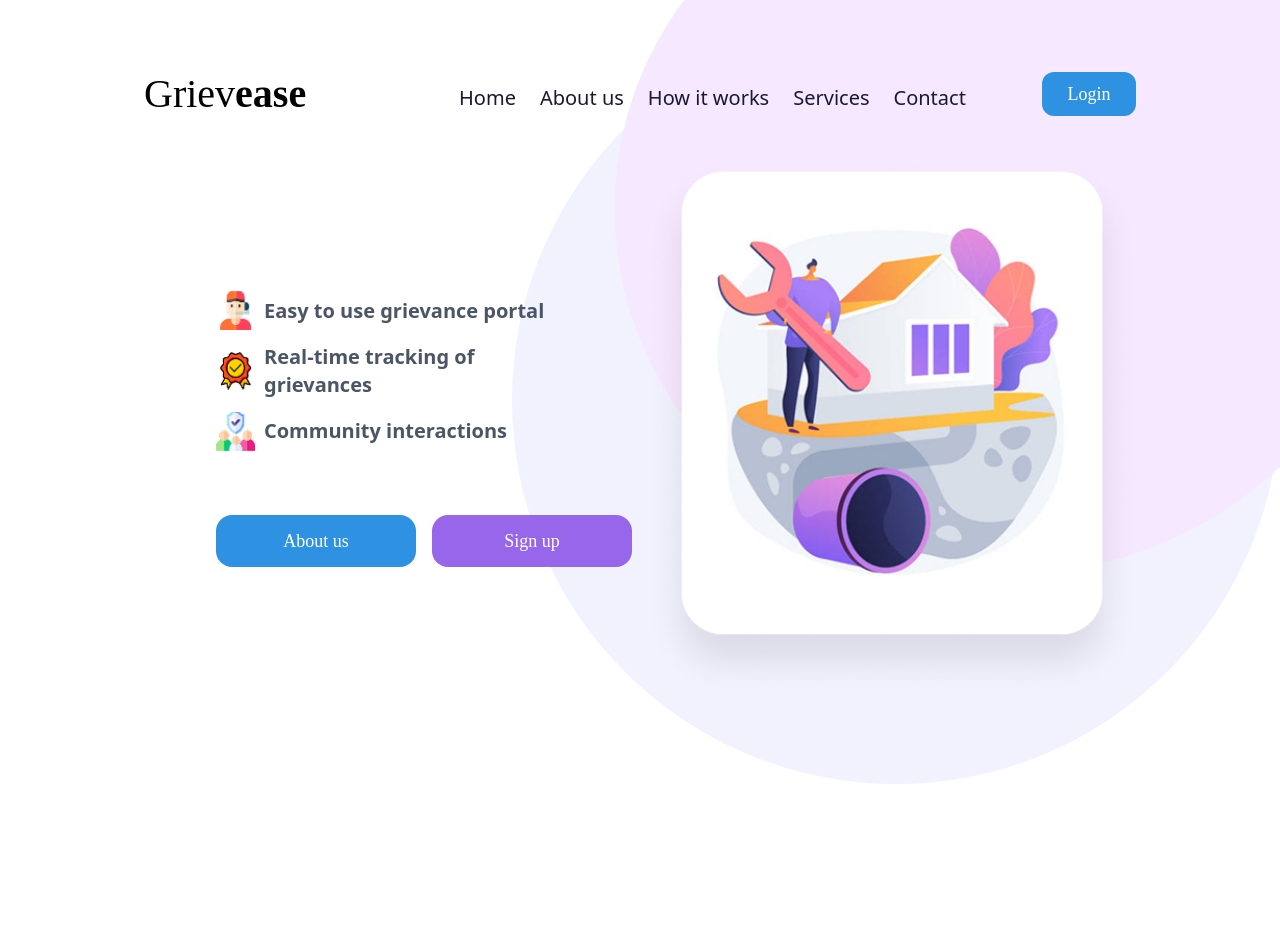
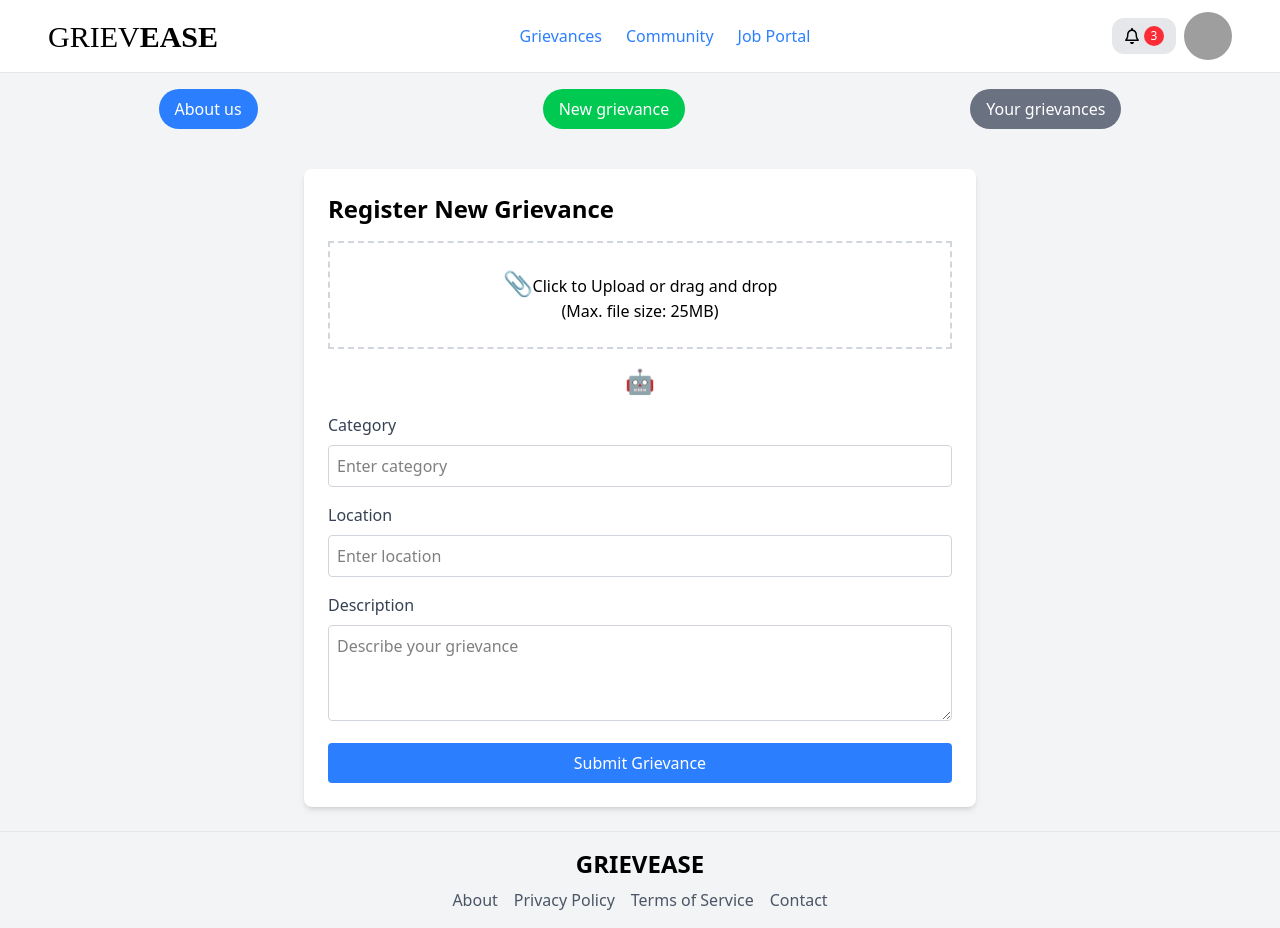
Before and after one commit to Harsh-technobot/Final-year_Project, a React (Vite) app in the folder grievease-frontend/: page /grievances in a window 1280 px wide. Before the commit the page ends 800 px from the top, so only its background shows below. Built offline with nearby package versions, Linux system fonts and the light colour scheme; grey boxes are pictures that could not be loaded.

Commit message:
added grievances submission page

```diff
--- a/grievease-frontend/package.json
+++ b/grievease-frontend/package.json
@@ -12,7 +12,9 @@
   "dependencies": {
     "@tailwindcss/vite": "^4.0.7",
     "react": "^18.3.1",
-    "react-dom": "^18.3.1"
+    "react-dom": "^18.3.1",
+    "react-icons": "^5.5.0",
+    "react-router-dom": "^7.2.0"
   },
   "devDependencies": {
     "@eslint/js": "^9.17.0",
--- a/grievease-frontend/src/App.jsx
+++ b/grievease-frontend/src/App.jsx
@@ -1,17 +1,23 @@
-import { useState } from 'react'
-import './App.css'
-import LandingPage from './pages/Landingpage/LandingPage'
+import { BrowserRouter as Router, Route, Routes } from 'react-router-dom';
+import LandingPage from './pages/Landingpage/LandingPage';
+import LoginForm from './pages/Landingpage/components/LoginForm';
+import SignupForm from './pages/Landingpage/components/SignupForm';
+import GrievancesHomepage from './pages/grievances/Grievanceshomepage';
+import './App.css';
 
 function App() {
-  const [count, setCount] = useState(0)
-
   return (
-    <>
-      <div className=''>
-       <LandingPage/>
+    <Router>
+      <div>
+        <Routes>
+          <Route path="/" element={<LandingPage />} />
+          <Route path="/login" element={<LoginForm />} />
+          <Route path="/signup" element={<SignupForm />} />
+          <Route path="/grievances" element={<GrievancesHomepage />} />
+        </Routes>
       </div>
-    </>
+    </Router>
   )
 }
 
-export default App
+export default App;
--- a/grievease-frontend/src/pages/Landingpage/LandingPage.jsx
+++ b/grievease-frontend/src/pages/Landingpage/LandingPage.jsx
@@ -11,7 +11,7 @@
   const [formType, setFormType] = useState(null);
 
   return (
-    <div className="w-screen min-h-screen px-4 sm:px-8 md:px-16 lg:px-32 py-6 sm:py-12 overflow-hidden relative">
+    <div className="w-screen h-screen px-4 sm:px-8 md:px-16 lg:px-32 py-6 sm:py-12 lg:overflow-hidden overflow-auto relative">
       <NavBar setFormType={setFormType} />
 
       {/* Background Elements */}
--- a/grievease-frontend/src/pages/Landingpage/components/LoginForm.jsx
+++ b/grievease-frontend/src/pages/Landingpage/components/LoginForm.jsx
@@ -1,9 +1,13 @@
 import React from "react";
 
 const LoginForm = () => {
-  const handleLogin = () => {
-    // Login functionality would be implemented here
-    console.log("Login button clicked");
+const handleLogin = () => {
+    // Store a demo token in local storage
+    localStorage.setItem('token', 'demo-token');
+    console.log("Login button clicked, token stored");
+    // Redirect to the dashboard
+    window.location.href = "/grievances";
+
   };
 
   return (
--- a/grievease-frontend/src/pages/Landingpage/components/NavBar.jsx
+++ b/grievease-frontend/src/pages/Landingpage/components/NavBar.jsx
@@ -1,5 +1,5 @@
 import React, { useState } from "react";
-
+import { Link } from "react-router-dom";
 const NavBar = ({ setFormType }) => {
   const [isMenuOpen, setIsMenuOpen] = useState(false);
 
@@ -50,13 +50,13 @@
         {/* Desktop Navigation */}
         <div className="hidden md:flex w-full justify-end pr-16">
           {buttons.map((button, index) => (
-            <a
+           <Link
            key={index}
-              href={button.link}
-              className="px-3 h-5 text-right text-[#171A31] text-xl   hover:text-[#2e91e2] transition duration-200"
+           to={button.link}
+           className="px-3 h-5 text-right text-[#171A31] text-xl hover:text-[#2e91e2] transition duration-200"
          >
            {button.name}
-            </a>
+         </Link>
           ))}
         </div>
 
@@ -72,14 +72,13 @@
         {isMenuOpen && (
           <div className="md:hidden absolute top-0 left-0 w-full h-screen bg-white flex flex-col items-center justify-center gap-8 z-40">
             {buttons.map((button, index) => (
-              <a
+             <Link
              key={index}
-                href={button.link}
-                className="text-[#171A31] text-xl font-medium font-['Poppins'] hover:text-[#2e91e2] transition duration-200"
-                onClick={() => setIsMenuOpen(false)}
+             to={button.link}
+             className="px-3 h-5 text-right text-[#171A31] text-xl hover:text-[#2e91e2] transition duration-200"
            >
              {button.name}
-              </a>
+           </Link>
             ))}
             <button
               onClick={() => {
--- a/grievease-frontend/src/pages/Landingpage/components/SignupForm.jsx
+++ b/grievease-frontend/src/pages/Landingpage/components/SignupForm.jsx
@@ -2,6 +2,12 @@
 import React from "react";
 
 function SignupForm() {
+  const handleSignup = () => {
+    // Store a demo token in local storage
+    localStorage.setItem('token', 'demo-token');
+    console.log("Signup button clicked, token stored");
+  };
+
   return (
     <div className="max-w-[411px]">
       <section className="flex flex-col px-10 pt-6 pb-3.5 w-full bg-slate-50 rounded-[40px] shadow-[0px_25px_40px_rgba(0,0,0,0.1)]">
@@ -65,7 +71,11 @@
         </div>
 
         <div className="flex justify-center mt-8">
-          <button className="gap-2.5 px-20 py-3.5 mt-8 max-w-full text-base font-semibold text-white whitespace-nowrap bg-blue-500 rounded-3xl min-h-[46px] w-[231px]">
+          <button
+            onClick={handleSignup}
+            className="gap-2.5 px-20 py-3.5 mt-8 max-w-full text-base font-semibold text-white whitespace-nowrap bg-blue-500 rounded-3xl min-h-[46px] w-[231px]"
+          >
+
             Signup
           </button>
         </div>
--- /dev/null
+++ b/grievease-frontend/src/pages/components/Logo.jsx
@@ -0,0 +1,19 @@
+import React from 'react'
+import { Link } from 'react-router-dom'
+
+const Logo = () => {
+  return (
+    <button className="text-center" >
+        <Link to="/">
+          <span className="text-black text-[30px] font-normal font-['Poppins']">
+            GRIEV
+          </span>
+          <span className="text-black text-[30px] font-bold font-['Poppins']">
+            EASE
+          </span>
+          </Link>
+        </button>
+  )
+}
+
+export default Logo
--- /dev/null
+++ b/grievease-frontend/src/pages/grievances/Grievanceshomepage.jsx
@@ -0,0 +1,164 @@
+import React, { useState } from "react";
+import Logo from "../components/Logo";
+import { FaRegBell } from "react-icons/fa6";
+
+const Grievanceshomepage = () => {
+  const [category, setCategory] = useState("");
+  const [location, setLocation] = useState("");
+  const [description, setDescription] = useState("");
+  const [file, setFile] = useState(null);
+  const [notifications, setNotifications] = useState(3); // Example notification count
+
+  const handleFileChange = (e) => {
+    const selectedFile = e.target.files[0];
+    if (selectedFile && selectedFile.size <= 25 * 1024 * 1024) {
+      // 25MB in bytes
+      setFile(selectedFile);
+    } else {
+      alert("File size must be less than 25MB");
+    }
+  };
+
+  const handleSubmit = (e) => {
+    e.preventDefault();
+    // Handle form submission logic here (e.g., API call)
+    console.log({ category, location, description, file });
+    alert("Grievance submitted successfully!");
+  };
+
+  return (
+    <div className="min-h-screen bg-gray-100 font-sans">
+      <nav className="flex justify-between items-center px-12  py-3 border-b bg-white  border-gray-200">
+        <Logo />
+        <div className="space-x-6">
+          <a href="/grievances" className="text-blue-500 hover:underline">
+            Grievances
+          </a>
+          <a href="/community" className="text-blue-500 hover:underline">
+            Community
+          </a>
+          <a href="/job-portal" className="text-blue-500 hover:underline">
+            Job Portal
+          </a>
+        </div>
+        <div className="flex items-center space-x-2">
+          <div className="flex bg-[#E5E7EB] px-3 py-2 items-center space-x-1 rounded-xl">
+            <FaRegBell className="  hover:text-blue-500" />
+
+          <span className="bg-red-500 text-white rounded-full w-5 h-5 flex items-center justify-center text-xs">
+            {notifications}
+          </span>
+          </div>
+          <img
+            src={"https://play-lh.googleusercontent.com/LeX880ebGwSM8Ai_zukSE83vLsyUEUePcPVsMJr2p8H3TUYwNg-2J_dVMdaVhfv1cHg=w240-h480-rw"}
+            alt="Profile"
+            className="w-12 h-12 rounded-full"
+          />
+        </div>
+      </nav>
+
+      <div className="flex justify-around p-4">
+        <button className="px-4 py-2 bg-blue-500 text-white rounded-full hover:bg-blue-600">
+          About us
+        </button>
+        <button className="px-4 py-2 bg-green-500 text-white rounded-full hover:bg-green-600">
+          New grievance
+        </button>
+        <button className="px-4 py-2 bg-gray-500 text-white rounded-full hover:bg-gray-600">
+          Your grievances
+        </button>
+      </div>
+
+      <div className="max-w-2xl mx-auto p-6 bg-white rounded-lg shadow-md my-6">
+        <h2 className="text-2xl font-semibold mb-4">Register New Grievance</h2>
+        <form onSubmit={handleSubmit} className="space-y-4">
+          <div className="mb-4">
+            <label
+              htmlFor="file-upload"
+              className="block w-full border-2 border-dashed border-gray-300 p-6 text-center cursor-pointer hover:border-gray-400"
+            >
+              <span className="text-2xl mb-2">📎</span>
+              Click to Upload or drag and drop
+              <br />
+              (Max. file size: 25MB)
+            </label>
+            <input
+              id="file-upload"
+              type="file"
+              onChange={handleFileChange}
+              className="hidden"
+              accept="image/*,application/pdf"
+            />
+            {file && (
+              <p className="text-gray-700 mt-2">Selected file: {file.name}</p>
+            )}
+          </div>
+
+          <div className="text-center text-2xl text-blue-500 mb-4">🤖</div>
+
+          <div className="space-y-2">
+            <label className="block text-gray-700">Category</label>
+            <input
+              type="text"
+              value={category}
+              onChange={(e) => setCategory(e.target.value)}
+              placeholder="Enter category"
+              className="w-full p-2 border border-gray-300 rounded"
+              required
+            />
+          </div>
+
+          <div className="space-y-2">
+            <label className="block text-gray-700">Location</label>
+            <input
+              type="text"
+              value={location}
+              onChange={(e) => setLocation(e.target.value)}
+              placeholder="Enter location"
+              className="w-full p-2 border border-gray-300 rounded"
+              required
+            />
+          </div>
+
+          <div className="space-y-2">
+            <label className="block text-gray-700">Description</label>
+            <textarea
+              value={description}
+              onChange={(e) => setDescription(e.target.value)}
+              placeholder="Describe your grievance"
+              className="w-full p-2 border border-gray-300 rounded h-24 resize-vertical"
+              required
+            />
+          </div>
+
+          <button
+            type="submit"
+            className="w-full bg-blue-500 text-white p-2 rounded hover:bg-blue-600"
+          >
+            Submit Grievance
+          </button>
+        </form>
+      </div>
+
+      <footer className="border-t border-gray-200 p-4 text-center">
+        <h1 className="text-2xl font-bold mb-2">GRIEVEASE</h1>
+        <div className="space-x-4">
+          <a href="/about" className="text-gray-600 hover:underline">
+            About
+          </a>
+          <a href="/privacy" className="text-gray-600 hover:underline">
+            Privacy Policy
+          </a>
+          <a href="/terms" className="text-gray-600 hover:underline">
+            Terms of Service
+          </a>
+          <a href="/contact" className="text-gray-600 hover:underline">
+            Contact
+          </a>
+        </div>
+      </footer>
+    </div>
+  );
+};
+
+export default Grievanceshomepage;
```
Also changed, not shown: 1 other file (tests, documents, lock files or other folders). Lines whose indentation alone changed are shown as unchanged.
